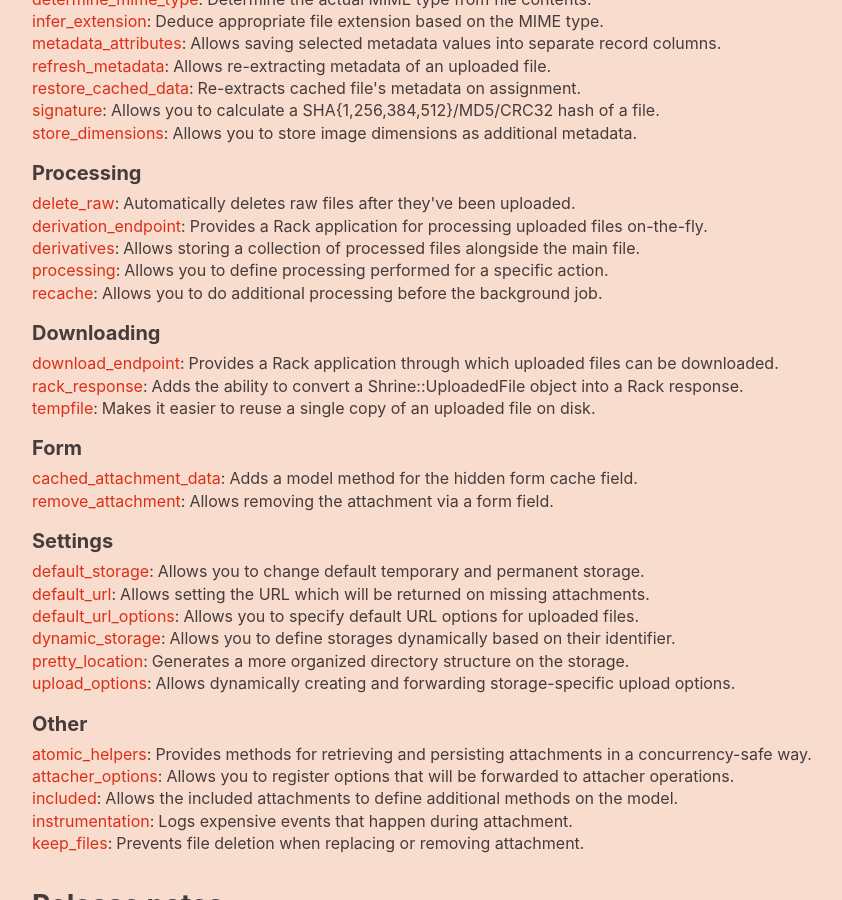
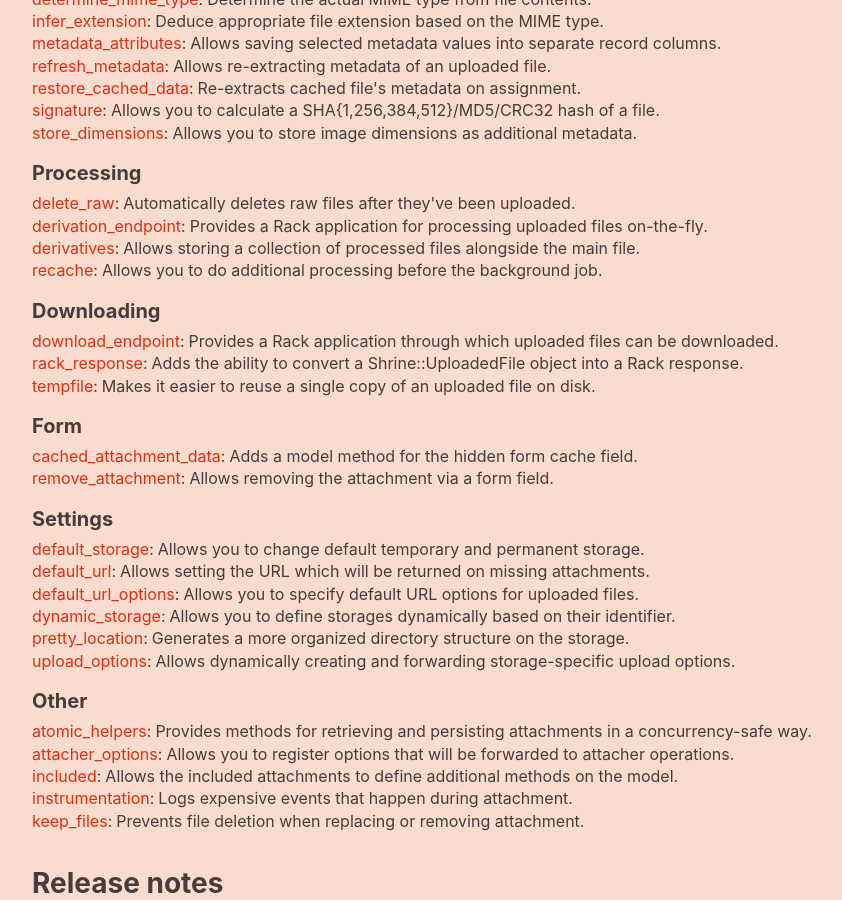
Before and after one commit to avinashcodeer/Romenics, a Jekyll site: the page built from www/index.html, in a window 1280 px wide and 900 px high, scrolled down 1295 px. Shown: the whole window, without its empty margins (106-948 px from the left). Built offline with Jekyll 4.4.1, drawn with Linux system fonts in a browser that asks for light colours; emoji names are drawn with the system emoji font.

Commit message:
Deprecate processing plugin in favour of derivatives

```diff
--- a/lib/shrine/plugins/processing.rb
+++ b/lib/shrine/plugins/processing.rb
@@ -1,4 +1,6 @@
 # frozen_string_literal: true
+
+Shrine.deprecation("The processing plugin is deprecated and will be removed in Shrine 4. If you were using it with versions plugin, use the new derivatives plugin instead.")
 
 class Shrine
   module Plugins
--- a/www/_data/plugins.yml
+++ b/www/_data/plugins.yml
@@ -85,9 +85,6 @@ Processing:
     name: derivatives
     description: Allows storing a collection of processed files alongside the main file.
   -
-    name: processing
-    description: Allows you to define processing performed for a specific action.
-  -
     name: recache
     description: Allows you to do additional processing before the background job.
 
```
Also changed, not shown: CHANGELOG.md.
